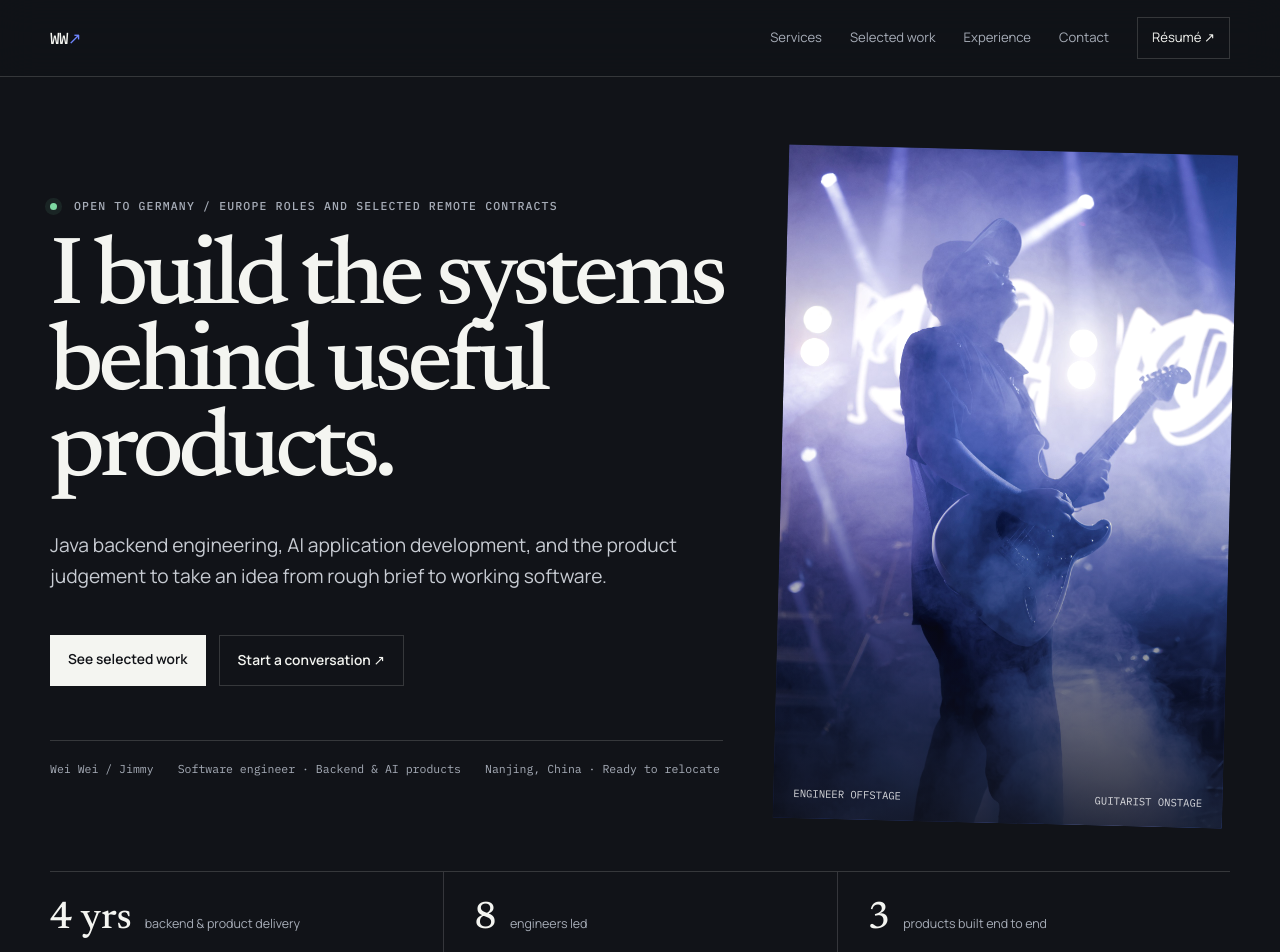
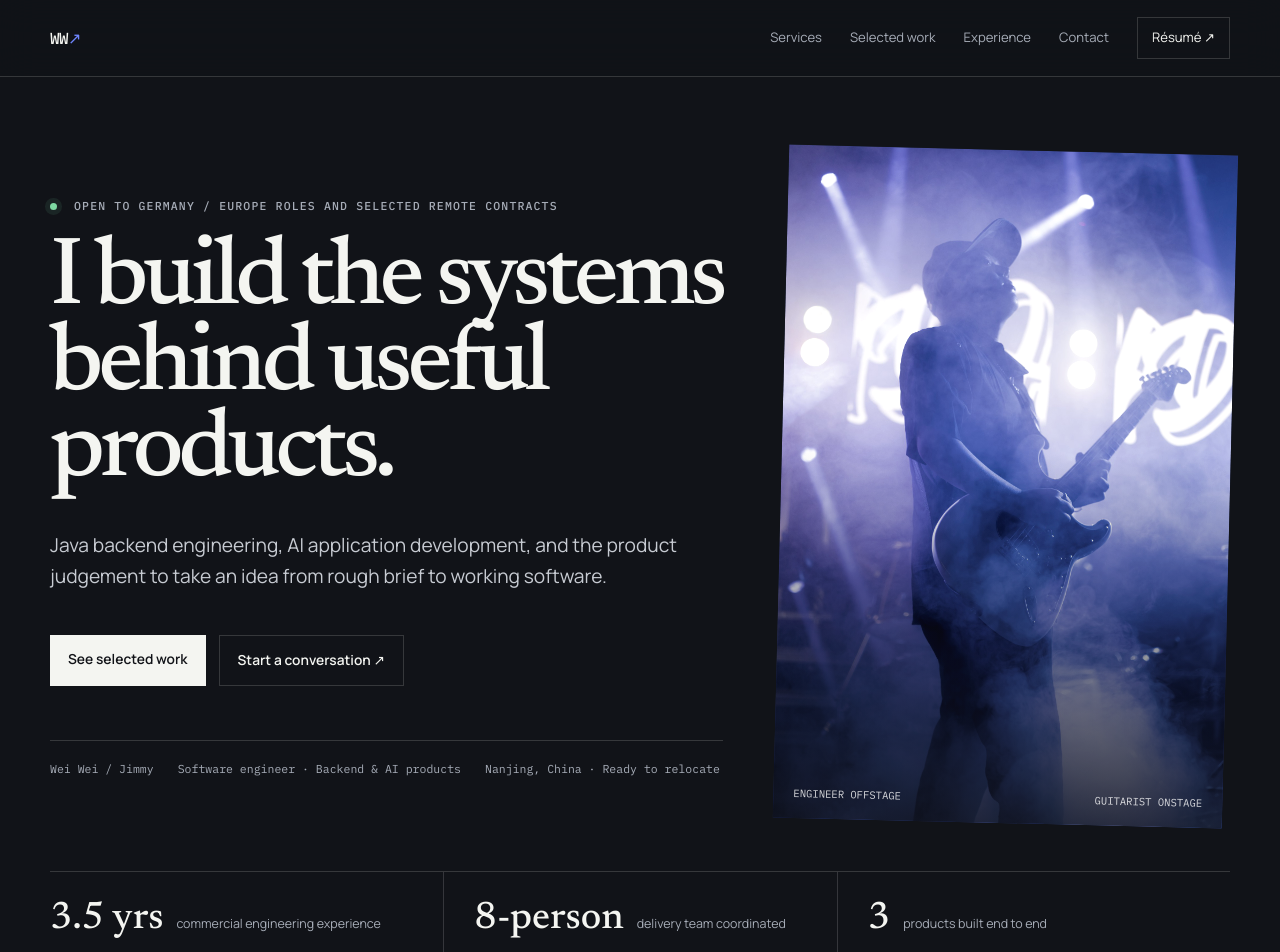
Before and after one commit to scoreJIm/personal-website, a React (Vite) app: page / in a window 1280 px wide. Shown: the top 952 px of the page. Built offline with nearby package versions, Linux system fonts and the light colour scheme.

Commit message:
fix: align portfolio claims with verified experience

```diff
--- a/src/data/profile.ts
+++ b/src/data/profile.ts
@@ -26,8 +26,8 @@ export const profile = {
   linkedin: 'https://linkedin.com/in/weiweicareer',
   resume: '/Wei-Wei-Resume.pdf',
   proof: [
-    { value: '4 yrs', label: 'backend & product delivery' },
-    { value: '8', label: 'engineers led' },
+    { value: '3.5 yrs', label: 'commercial engineering experience' },
+    { value: '8-person', label: 'delivery team coordinated' },
     { value: '3', label: 'products built end to end' },
   ],
   services: [
@@ -54,14 +54,14 @@ export const profile = {
   ],
   experience: {
     company: 'iSoftStone Information Technology',
-    role: 'Backend Engineer',
+    role: 'Backend Engineer · Project Lead (vendor delivery)',
     period: '2023 — present',
     summary:
-      'Leading an eight-person backend team delivering geospatial data platforms. My work covers architecture, code review, technical interviews, mentoring, and delivery coordination.',
+      'Project Lead in an outsourced delivery team, coordinating eight backend engineers for a client that defines the business requirements while our team owns implementation and delivery.',
     highlights: [
-      'Built road, transit, and facility-data platforms handling million-record datasets.',
-      'Improved measured delivery velocity by 73% after redesigning workflow, CI/CD, and tooling.',
-      'Designed multi-source ingestion, data-quality plugins, and high-volume PostgreSQL processing.',
+      'Translated client requirements into implementation work for road, transit, and facility-data platforms.',
+      'Supported hiring, ran fortnightly team meetings and weekly reporting, and onboarded new engineers into active project work.',
+      'Designed multi-source ingestion, data-quality plugins, and high-volume PostgreSQL processing for million-record datasets.',
     ],
   },
   projects: [
```
Also changed, not shown: 1 other file (tests, documents, lock files or other folders).
